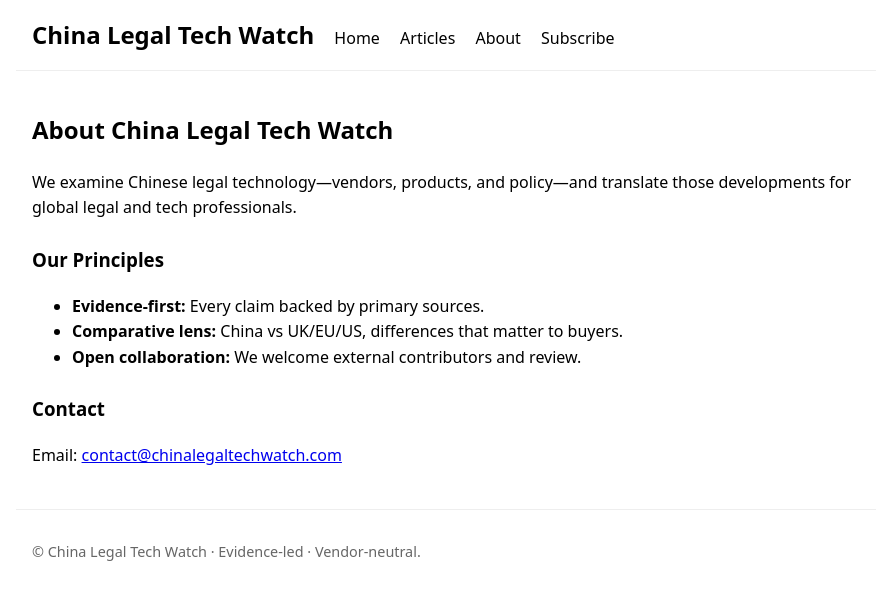
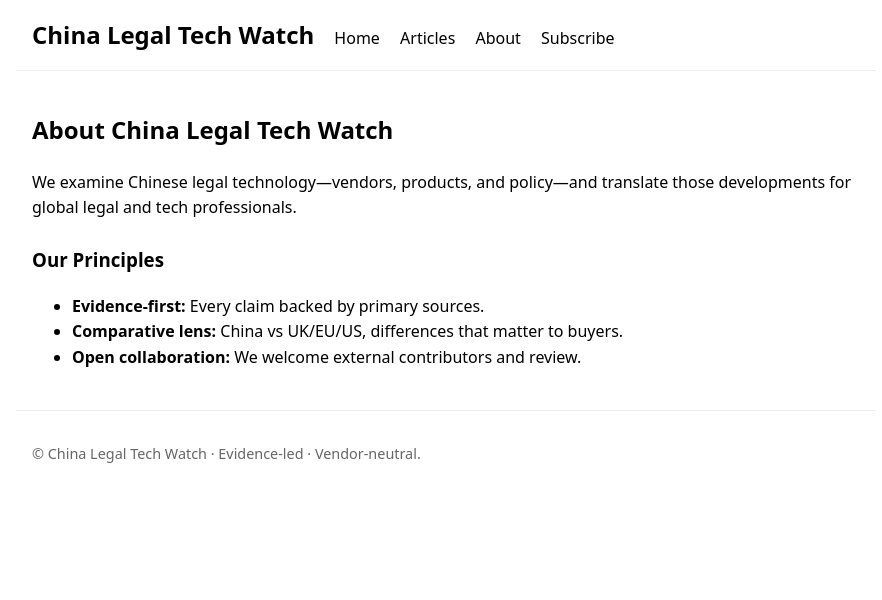
Before and after one commit to qtsssss1110/china-legal-tech-watch, a Jekyll site: the page built from about/index.html, in a window 1280 px wide. Shown: the top 600 px of the page, without its empty margins (194-1076 px from the left). Built offline with Jekyll 4.4.1, drawn with Linux system fonts in a browser that asks for light colours.

Commit message:
Update contact
Signed-off-by: qtsssss1110 <qiutinsanleon@outlook.com>

```diff
--- a/about/index.html
+++ b/about/index.html
@@ -15,8 +15,3 @@
     <li><strong>Open collaboration:</strong> We welcome external contributors and review.</li>
   </ul>
 </section>
-
-<section class="contact">
-  <h3>Contact</h3>
-  <p>Email: <a href="mailto:contact@chinalegaltechwatch.com">contact@chinalegaltechwatch.com</a></p>
-</section>
```
